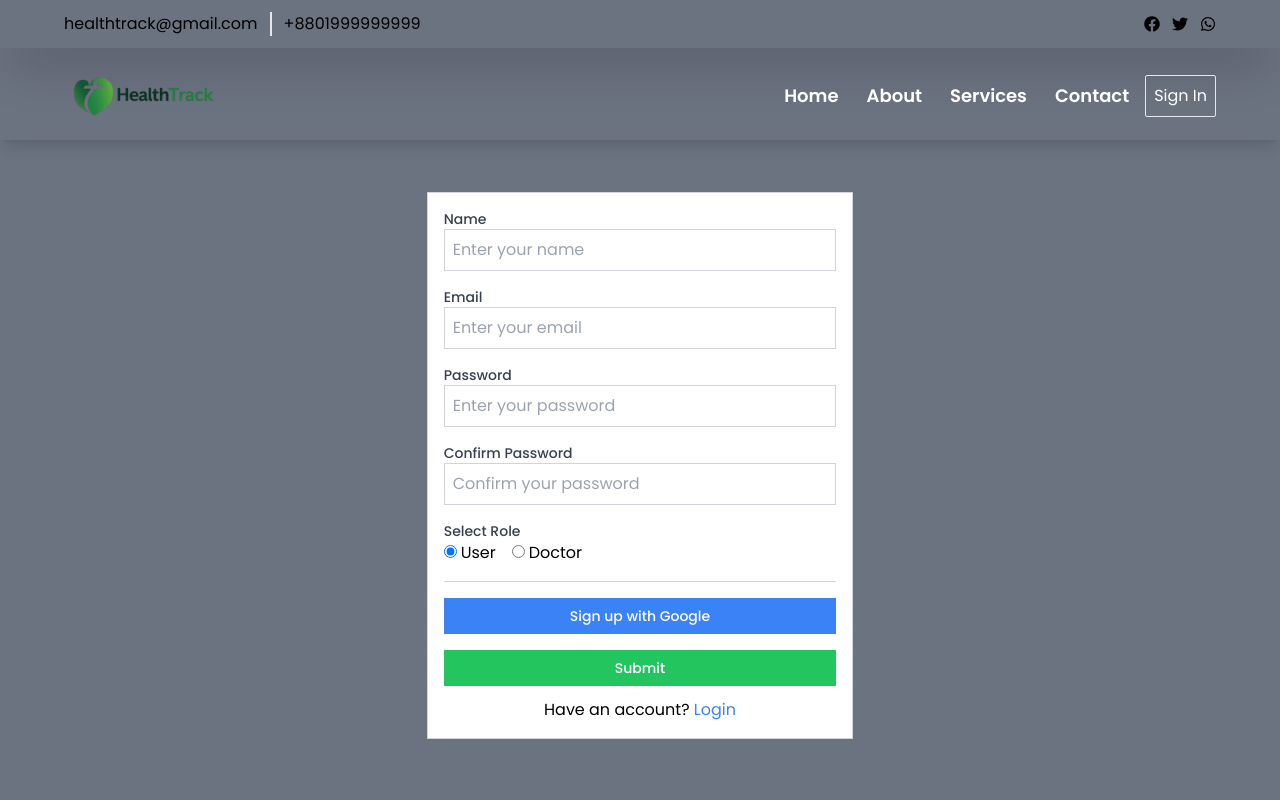
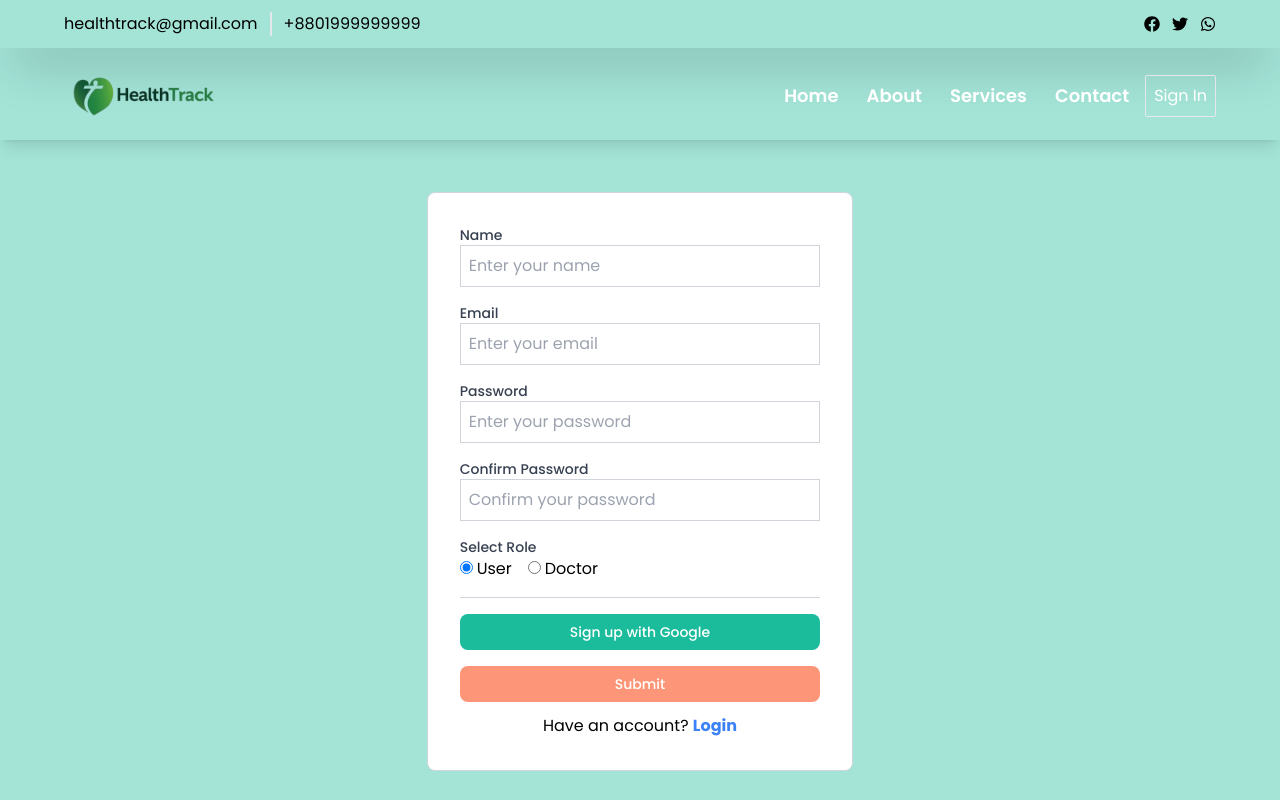
Before and after one commit to jahedasultana/Health-Track, a React (Vite) app: page /signup in a window 1280 px wide. Shown: the top 800 px of the page. Built offline with nearby package versions, Linux system fonts and the light colour scheme; no server answers.

Commit message:
some signin and signUp page correction

```diff
--- a/src/components/SocialLink.jsx
+++ b/src/components/SocialLink.jsx
@@ -56,7 +56,7 @@ const SocialLink = () => {
         <>
          <button
           type="button"
-          className="w-full py-2 bg-blue-500 text-white text-sm font-medium hover:bg-blue-600 focus:outline-none"
+          className="w-full py-2 bg-[#1ABC9C] text-white text-sm font-medium hover:bg-[#267e6c] rounded-lg focus:outline-none"
           onClick={handleGoogleSignIn}
         >
           Sign up with Google
--- a/src/pages/signIn/SignIn.jsx
+++ b/src/pages/signIn/SignIn.jsx
@@ -41,9 +41,9 @@ const SignIn = () => {
   };
 
   return (
-    <div className="mx-auto pt-48 pb-20 bg-gray-500 flex flex-col items-center justify-center">
+    <div className="mx-auto pt-48 pb-20 bg-[#1ABC9C]/40 flex flex-col items-center justify-center">
       <form
-        className="bg-white p-4 border border-gray-300 lg:w-3/12 md:w-4/12 w-full"
+        className="bg-white p-8 border border-gray-300 rounded-lg lg:w-4/12 md:w-4/12 w-full"
         onSubmit={handleSubmit(onSubmit)}
       >
         {/* Email Field */}
@@ -95,7 +95,7 @@ const SignIn = () => {
         {/* Submit Button */}
         <button
           type="submit"
-          className="mt-4 w-full py-2 bg-green-500 text-white text-sm font-medium hover:bg-green-600 focus:outline-none"
+          className="mt-4 w-full py-2 bg-[#FD9678] text-white text-sm font-medium hover:bg-[#ec6f49] rounded-lg focus:outline-none"
         >
           Submit
         </button>
@@ -106,7 +106,7 @@ const SignIn = () => {
         {/* Google Signup */}
         <SocialLink/>
 
-      <p className='text-center pt-3'>Have not account <Link className='text-blue-500' to={'/signup'}>Create Account</Link></p>
+      <p className='text-center pt-3'>Have not account <Link className='text-blue-500 font-bold' to={'/signup'}>Create Account</Link></p>
       </form>
     </div>
   );
--- a/src/pages/signUp/SignUp.jsx
+++ b/src/pages/signUp/SignUp.jsx
@@ -50,9 +50,9 @@ const SignUp = () => {
   };
 
   return (
-    <div className="mx-auto bg-gray-500 flex flex-col items-center justify-center pt-48 pb-20">
+    <div className="mx-auto bg-[#1ABC9C]/40 flex flex-col  items-center justify-center pt-48 pb-20">
       <form
-        className="bg-white p-4 border border-gray-300 lg:w-4/12 md:w-6/12 w-full"
+        className="bg-white border p-8 rounded-lg border-gray-300 lg:w-4/12 md:w-6/12 w-full"
         onSubmit={onSubmit}
       >
         {/* Name Field */}
@@ -162,14 +162,14 @@ const SignUp = () => {
         {/* Submit Button */}
         <button
           type="submit"
-          className="mt-4 w-full py-2 bg-green-500 text-white text-sm font-medium hover:bg-green-600 focus:outline-none"
+          className="mt-4 w-full py-2 bg-[#FD9678] text-white text-sm font-medium hover:bg-[#f76c41] rounded-lg focus:outline-none"
         >
           Submit
         </button>
 
         <p className="text-center pt-3">
           Have an account?{' '}
-          <Link className="text-blue-500" to={'/sign-in'}>
+          <Link className="text-blue-500 font-bold" to={'/sign-in'}>
             Login
           </Link>
         </p>
```
